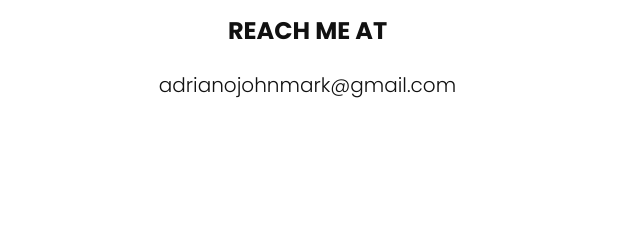
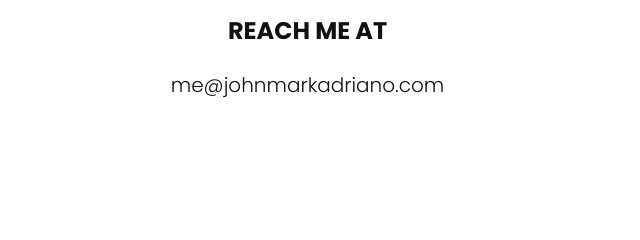
Before and after one commit to ArkmJohn/jmportfolio, a website with bundled scripts: page index.html in a window 1280 px wide. Shown: the part 2711-2951 px from the top of the page, 0-640 px from the left. Built offline with nearby package versions, Linux system fonts and the light colour scheme.

Commit message:
email change

```diff
--- a/index.html
+++ b/index.html
@@ -256,7 +256,7 @@
         <!-- Footer Location -->
         <div class="col-lg-5 mb-5 mb-lg-0">
           <h4 class="text-uppercase mb-4">Reach me at</h4>
-          <p class="lead mb-0">adrianojohnmark@gmail.com</p>
+          <p class="lead mb-0">me@johnmarkadriano.com</p>
         </div>
 
         <!-- Footer Social Icons -->
```
